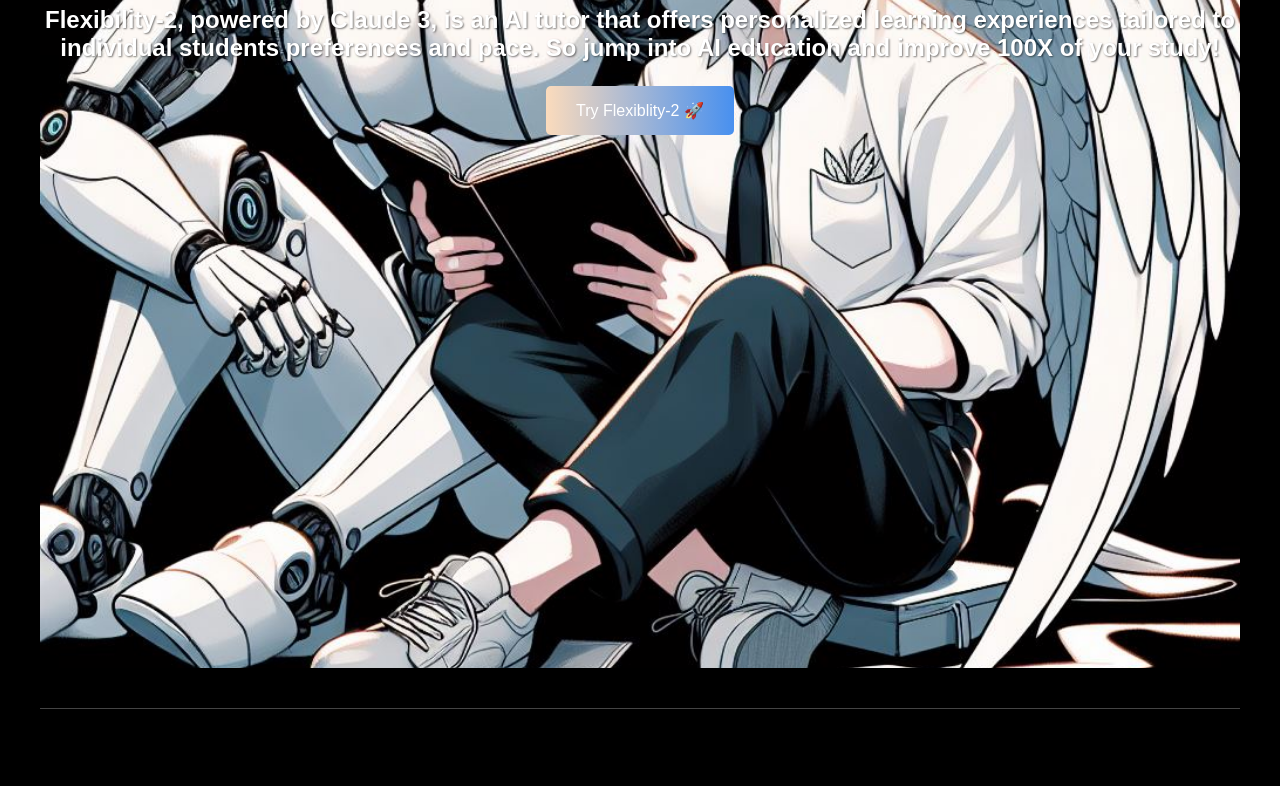
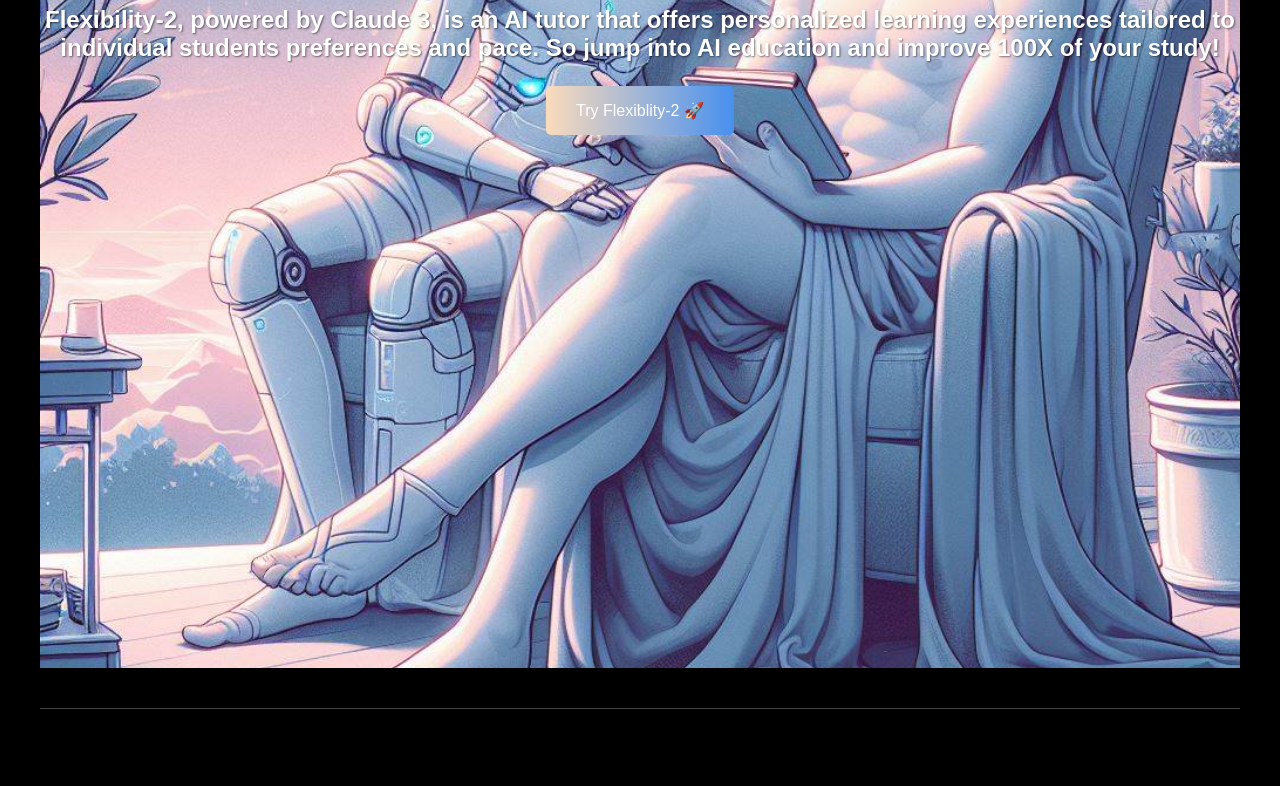
Before and after one commit to ArcAII/flexibility, a plain HTML site: page index.html in a window 1280 px wide. Shown: the part 412-1198 px from the top of the page. Drawn offline with Linux system fonts and the light colour scheme.

Commit message:
Add files via upload

```diff
--- a/index.html
+++ b/index.html
@@ -53,7 +53,7 @@
   }
 
   .welcome-section {
-    background-image: url('bg.jpeg'); /* Replace 'bg.jpg' with your high-quality image */
+    background-image: url('bg1.jpeg'); /* Replace 'bg.jpg' with your high-quality image */
     background-size: cover;
     background-position: center;
     text-align: center;
```
Also changed, not shown: bg1.jpeg (added).
